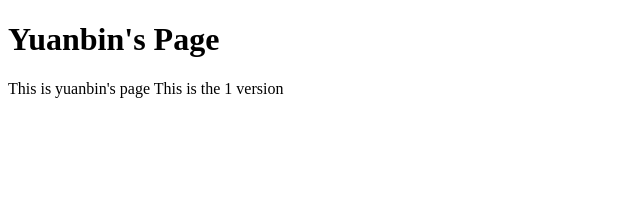
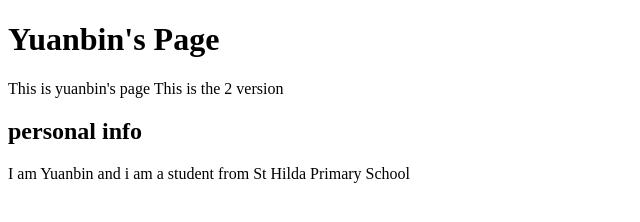
Before and after one commit to gaoyuanbin/yuanbin_website, a plain HTML site: page index.html in a window 1280 px wide. Shown: the whole page, without its empty margins (0-640 px from the left). Drawn offline with Linux system fonts and the light colour scheme.

Commit message:
This is day 2's change

```diff
--- a/index.html
+++ b/index.html
@@ -11,8 +11,15 @@
 </h1>
 <p>
     This is yuanbin's page
-    This is the 1 version
+    This is the 2 version
 
+</p>
+<h2>
+    personal info
+</h2>
+
+<p>
+I am Yuanbin and i am a student from St Hilda Primary School
 </p>
 </body>
 </html>
```
